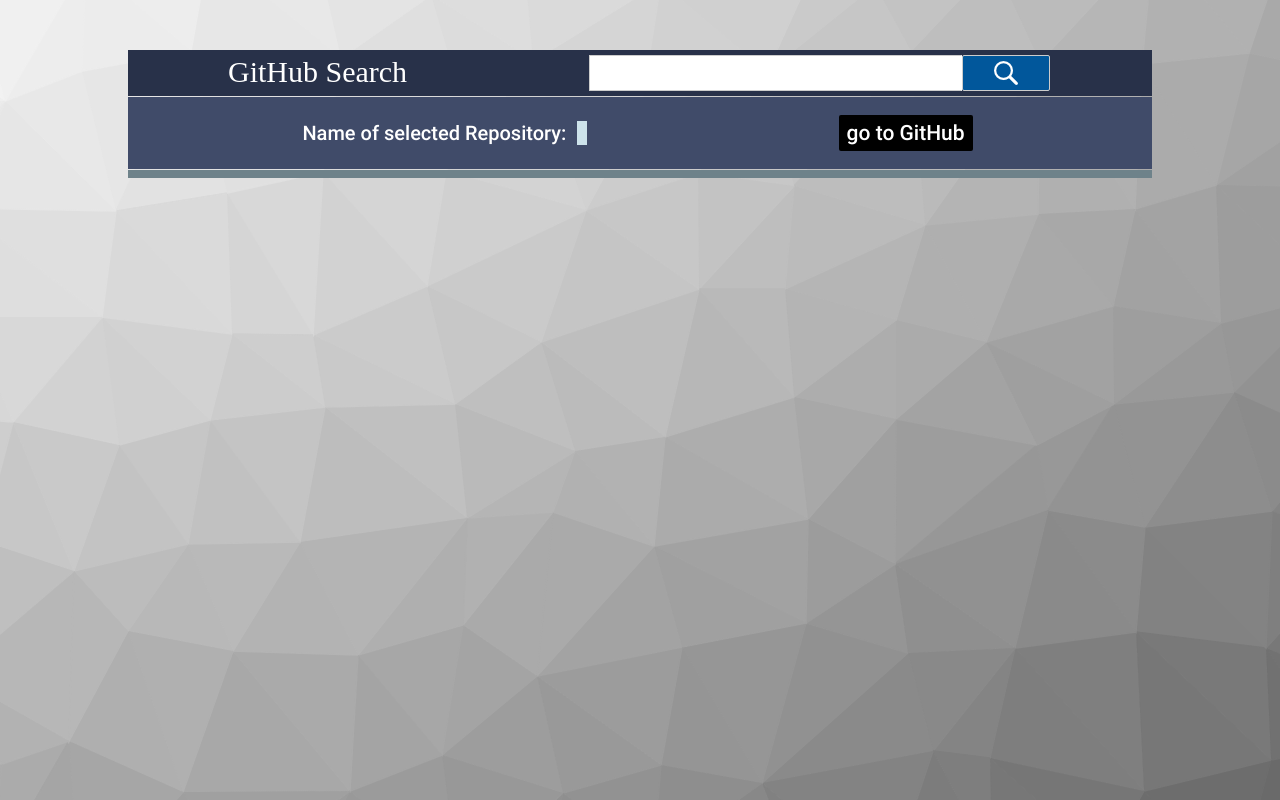
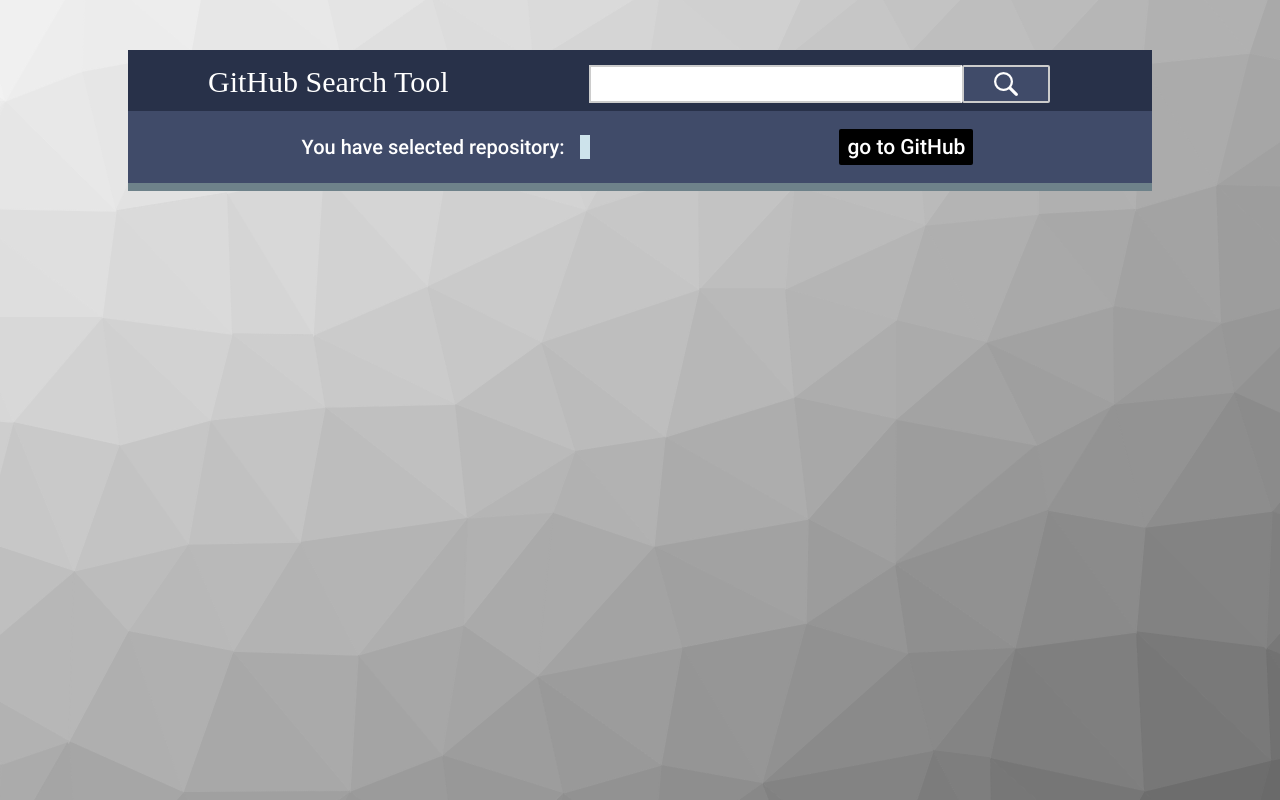
Before and after one commit to artemstudying/github_search_app, a React (Create React App) app: page / in a window 1280 px wide. Shown: the top 800 px of the page. Built offline with nearby package versions, Linux system fonts and the light colour scheme.

Commit message:
last wertion

```diff
--- a/src/Components/SearchPage/SearchPage.css
+++ b/src/Components/SearchPage/SearchPage.css
@@ -62,7 +62,7 @@
 
 }
 .btn:hover {
-    background-color: rgba(99, 99, 99, 0.26);
+    background-color: rgba(99, 99, 99, 0.4);
 
 }
 .btn:active {
@@ -74,23 +74,20 @@
 .header-wrap {
     width: 80%;
     margin: 0 auto;
+    padding-top: 10px;
+    padding-bottom: 3px;
     background-color: #283149;
-    margin-bottom: 1px;
 }
 header {
     margin: 0 auto;
     width: 90%;
     padding-top: 5px;
-    /* display: grid;
-    grid-template-columns: 1fr 3fr; */
     display: inline-block;
-
-
 }
 .logo {
     float: left;
     /* padding-top: 10px; */
-    padding-left: 100px;
+    padding-left: 80px;
     font-family: 'Rammetto One', cursive;
     font-size: 30px;
     /* text-align: center; */
@@ -107,7 +104,7 @@
 .input-group .btn {
     display: table-cell;
     width: 1%;
-    border: 1px solid #ccc;
+    border: 2px solid #ccc;
     box-sizing: border-box;
     padding: 10px;
     margin: 0;
@@ -116,7 +113,7 @@
     color: #000;
     outline: none;
     white-space: nowrap;
-    background-color: #01579b;
+    background-color: #404B69;
 }
 .input-group input {
     width: 100%;
@@ -144,7 +141,6 @@
     background-color: #404B69;
     padding-top: 10px;
     padding-bottom: 10px;
-    margin-bottom: 1px;
 }
 .git-page-info {
     width: 90%;
@@ -162,7 +158,7 @@
 
 }
 .name-of-repo > span {
-    margin-right: 10px;
+    margin-right: 14px;
 
 }
 .name-of-repo > h3 {
--- a/src/Components/SearchPage/SearchPage.js
+++ b/src/Components/SearchPage/SearchPage.js
@@ -80,7 +80,7 @@
         let selectedItem = this.state.itemOfData?
                                     <div className='git-page-info'>
                                         <div className='name-of-repo'>
-                                            <span>Name of selected Repository:</span>
+                                            <span>You have selected repository:</span>
                                             <h3>{this.state.itemOfData.name}</h3>
                                         </div>
                                         <a className='btn btn-repo' href={this.state.itemOfData.svn_url} target='_blank'>go to GitHub</a>
@@ -93,7 +93,7 @@
                 <div className='header-wrap'>
                     <header>
                         <h1 className='logo'>
-                            GitHub Search
+                            GitHub Search Tool
                         </h1>
                         <Input
                         myStyleGroupe="input-group"
```
